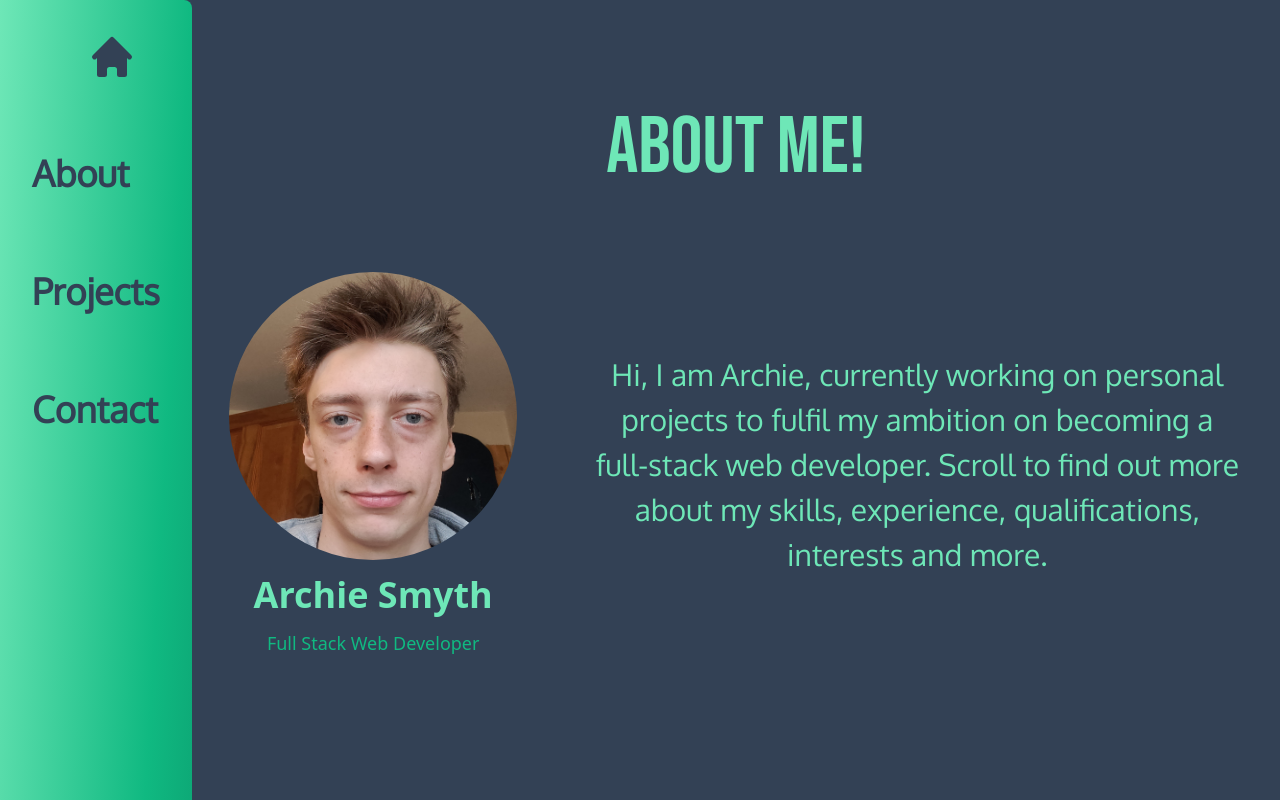
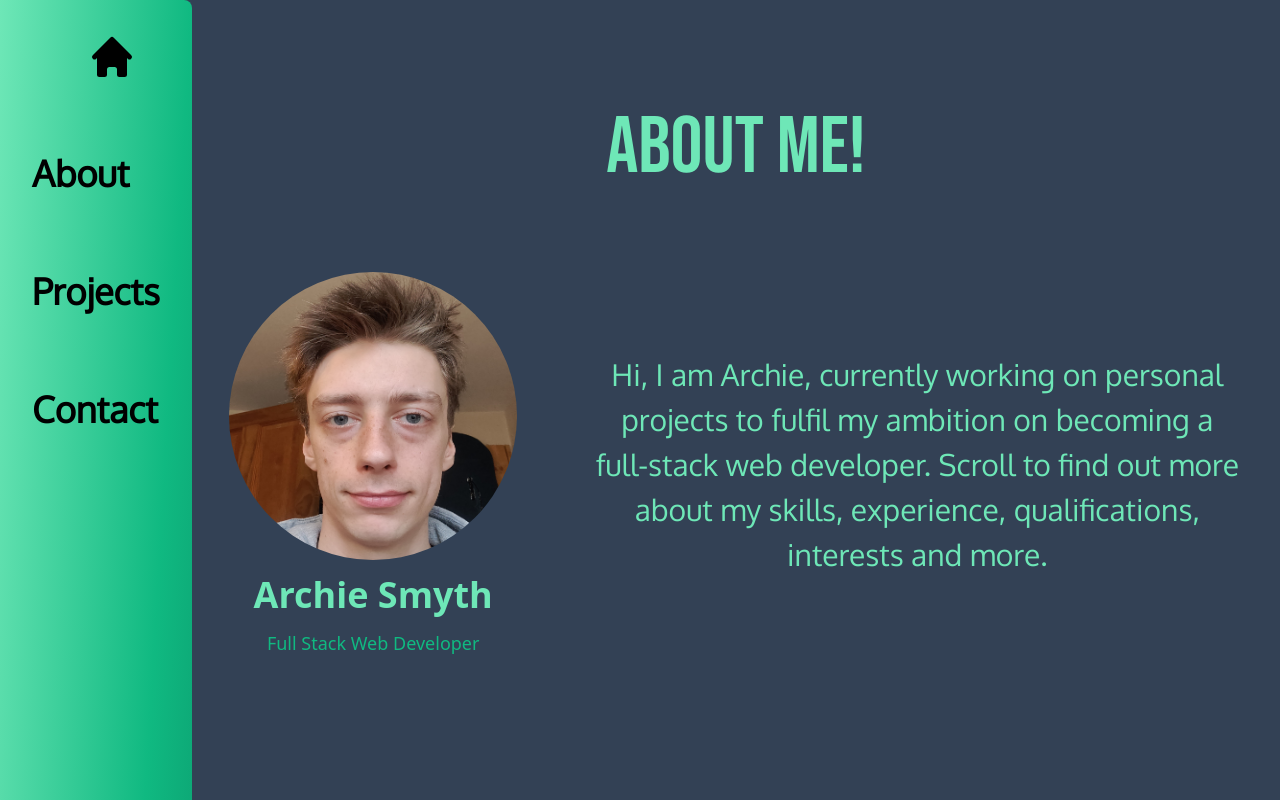
Before and after one commit to YourNewEmpire/archies-portfolio, a Next.js app: page /aboutme in a window 1280 px wide. Shown: the top 800 px of the page. Built offline with nearby package versions, Linux system fonts and the light colour scheme.

Commit message:
chore: inspect this commit

```diff
--- a/components/Layout/index.tsx
+++ b/components/Layout/index.tsx
@@ -14,7 +14,7 @@ const Layout = ({ children }: Childs): JSX.Element => {
         <title>Archies Portfolio</title>
         <meta property="og:type" content={"website"} />
       </Head>
-      <div className="relative min-h-screen flex">
+      <div className="relative min-h-screen flex ">
         <Nav />
         <div className="p-10 flex-1 bg-slate-700">{children}</div>
       </div>
--- a/components/Nav/NavButton.tsx
+++ b/components/Nav/NavButton.tsx
@@ -16,10 +16,10 @@ const NavButton = ({ text, link }: NavButtonProps) => {
         <motion.button
           onMouseEnter={() => onEnter()}
           onMouseLeave={() => onLeave()}
-          className="block w-full py-2 lg:py-8 px-2 lg:px-8  hover:cursor-pointer "
+          className="block w-full py-2 lg:py-8 px-2 lg:px-8 hover:cursor-pointer "
         >
           <p
-            className={` text-left transition-all duration-200 ease-in-out  ${
+            className={` text-left transition-all duration-200 ease-in-out ${
               isHovered ? "translate-x-[16px]" : ""
             }`}
           >
--- a/components/Nav/index.tsx
+++ b/components/Nav/index.tsx
@@ -11,14 +11,13 @@ const Nav = () => {
 
   //todo - clean up after setting up responsive dropdown
   return (
-    <div
-      className="z-30
+    <header
+      className="z-10
       bg-gradient-to-br from-emerald-300 via-emerald-500 to-emerald-700
-      rounded-r-lg
-      text-slate-700 text-left
+      rounded-r-lg text-left
       text-xs md:text-2xl xl:text-4xl font-semibold
       flex flex-col items-center justify-between
-
+      text-black
       "
     >
       <nav
@@ -48,7 +47,7 @@ const Nav = () => {
           </div>
         ))}
       </nav>
-    </div>
+    </header>
   );
 };
 
--- a/lib/animations/index.ts
+++ b/lib/animations/index.ts
@@ -4,8 +4,8 @@ export const opacityInitial = {
 export const opacityAnimation = {
   opacity: 1,
   transition: {
-    delay: 0.2,
-    duration: 0.7,
+    delay: 0.3,
+    duration: 0.75,
   },
 };
 export const opacityExit = {
--- a/pages/_app.tsx
+++ b/pages/_app.tsx
@@ -3,7 +3,7 @@ import React, { ComponentType } from "react";
 import type { AppProps } from "next/app";
 import router from "next/app";
 import { useRouter } from "next/dist/client/router";
-import { AnimatePresence, motion } from "framer-motion";
+import { motion } from "framer-motion";
 
 import Layout from "../components/Layout";
 
--- a/pages/index.tsx
+++ b/pages/index.tsx
@@ -60,6 +60,7 @@ const Home: NextPage = () => {
               alt="profile-picture"
               src={"/profile.jpg"}
               fill
+              sizes="(max-width: 768px) 100vw, (max-width: 1200px) 50vw, 33vw"
             />
           </div>
         </div>
--- a/tailwind.config.js
+++ b/tailwind.config.js
@@ -62,7 +62,6 @@ module.exports = {
         purple: colors.violet,
         amber: colors.amber,
         fuchsia: colors.fuchsia,
-        moralis: "#c5fa00",
       },
       keyframes: {
         pop: {
```
Also changed, not shown: public/profile-small.jpg (added).
